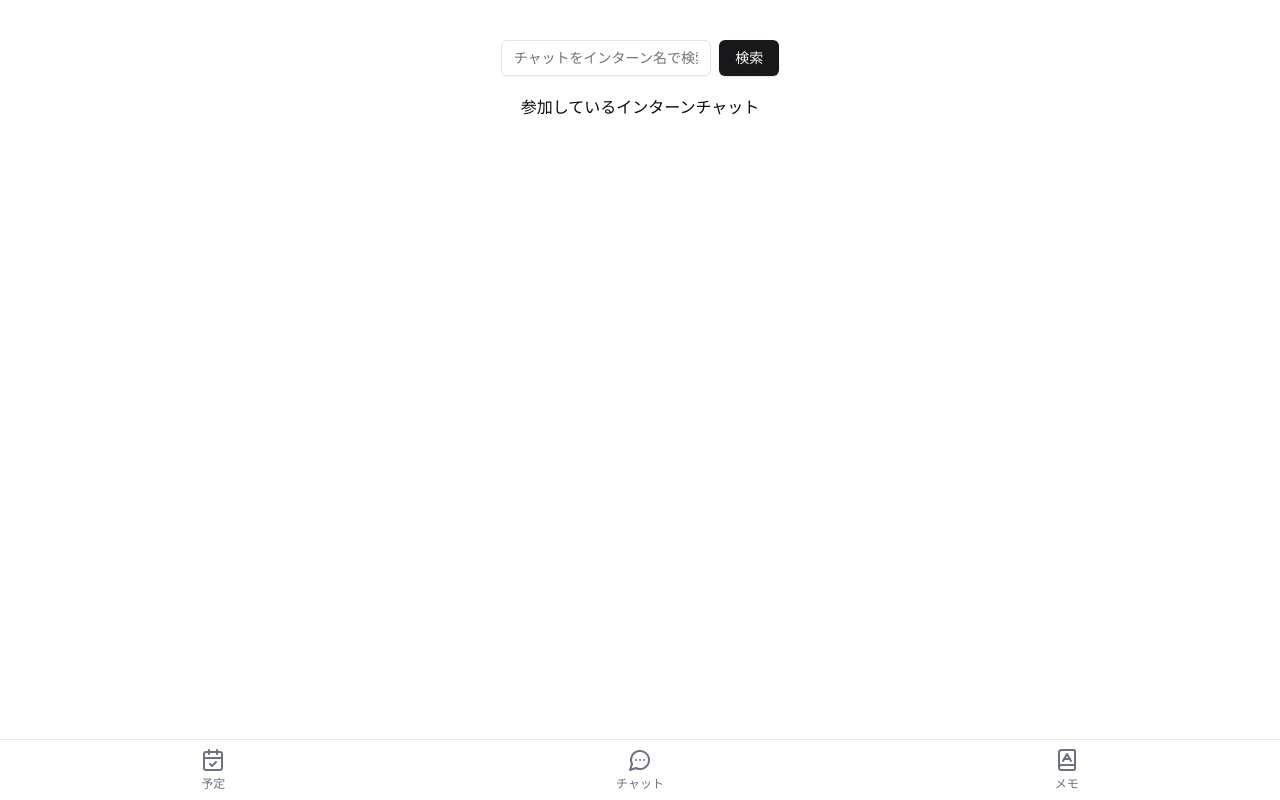
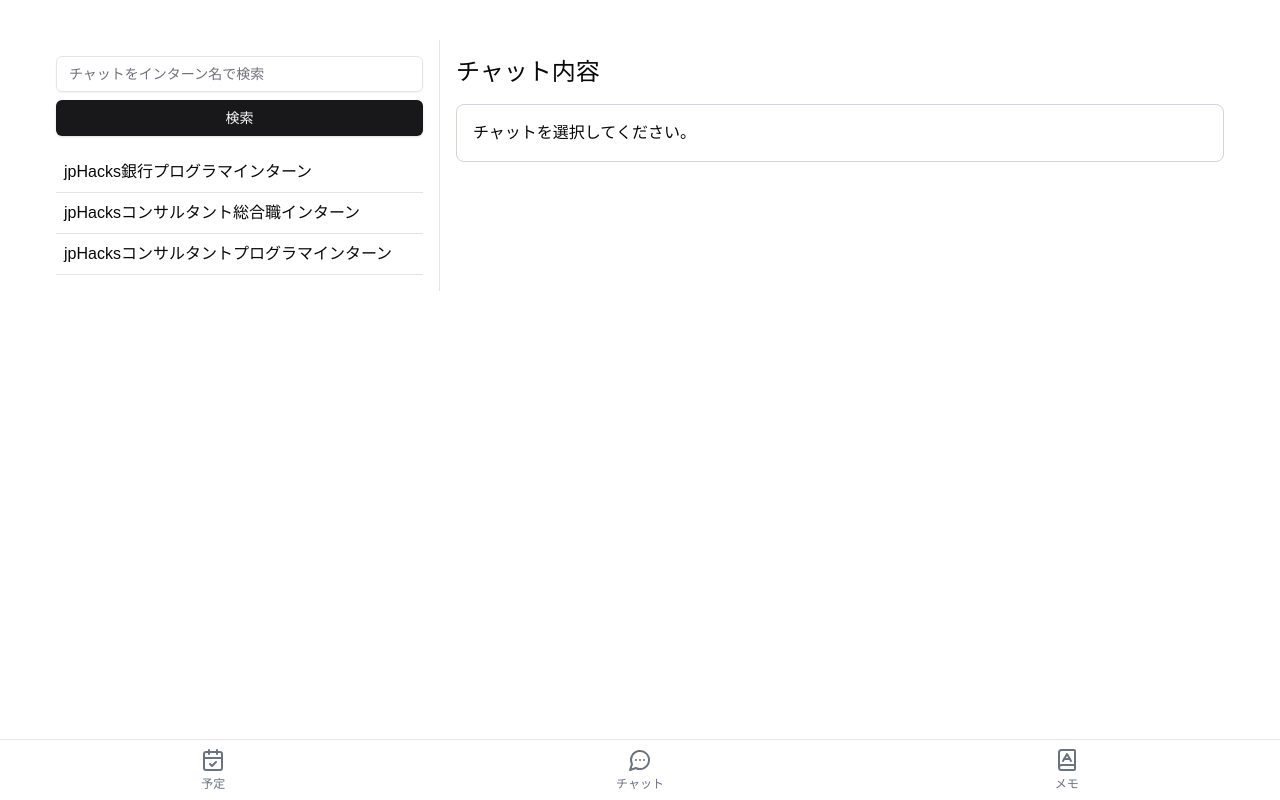
Before and after one commit to jphacks/ng_2403, a Next.js app in the folder app/: page /home/chat in a window 1280 px wide. Built offline with nearby package versions, Linux system fonts and the light colour scheme.

Commit message:
チャット機能の追加

```diff
--- a/app/package.json
+++ b/app/package.json
@@ -23,6 +23,7 @@
     "react": "^18",
     "react-dom": "^18",
     "react-firebase-hooks": "^5.1.1",
+    "react-router-dom": "^6.27.0",
     "tailwind-merge": "^2.5.4",
     "tailwindcss-animate": "^1.0.7",
     "zod": "^3.23.8"
--- a/app/src/app/home/chat/page.tsx
+++ b/app/src/app/home/chat/page.tsx
@@ -3,21 +3,85 @@ import { Input } from "@/components/ui/input";
 import { Button } from "@/components/ui/button";
 import { useState } from "react";
 
+// メッセージの型定義
+type Message = {
+  content: string;
+  user_id: number;
+};
+
+// チャットの型定義
+type Chat = {
+  id: number;
+  name: string;
+  messages: Message[];
+};
+
+// チャットデータ
+const chatData = {
+  chats: [
+    {
+      id: 1,
+      name: "jpHacks銀行プログラマインターン",
+      messages: [
+        { content: "こんにちは〜", user_id: 101 },
+        {
+          content: "こんにちは！私服って、スーツでいいんですかね？",
+          user_id: 102,
+        },
+      ],
+    },
+    {
+      id: 2,
+      name: "jpHacksコンサルタント総合職インターン",
+      messages: [
+        { content: "みなさんどの職種に希望出しますか、、？", user_id: 103 },
+        { content: "わかっていないのでこれから調べる予定です！", user_id: 101 },
+      ],
+    },
+    {
+      id: 3,
+      name: "jpHacksコンサルタントプログラマインターン",
+      messages: [
+        { content: "みなさんどの言語書くんですか〜？", user_id: 103 },
+        { content: "私はPythonです〜", user_id: 101 },
+      ],
+    },
+  ],
+};
+
 export default function Chat() {
-  // 状態変数の定義
-  const [searchTerm, setSearchTerm] = useState<string>(""); // 入力された値を管理
-  const [submitted, setSubmitted] = useState<boolean>(false); // 送信されたかどうかを管理
+  const [searchTerm, setSearchTerm] = useState<string>("");
+  const [submitted, setSubmitted] = useState<boolean>(false);
+  const [searchResults, setSearchResults] = useState(chatData.chats);
+  const [selectedChat, setSelectedChat] = useState<Chat | null>(null); // 選択されたチャットの状態を追加
+  const [newMessage, setNewMessage] = useState<string>(""); // 新しいメッセージの状態を追加
 
   const handleSubmitted = () => {
-    setSubmitted(true); // ボタンが押されたら「送信済み」とする
+    const results = chatData.chats.filter((chat) =>
+      chat.name.toLowerCase().includes(searchTerm.toLowerCase())
+    );
+    setSearchResults(results);
+    setSubmitted(true);
+  };
+
+  const handleChatClick = (chat: Chat) => {
+    setSelectedChat(chat); // 選択されたチャットを設定
+  };
+
+  const handleSendMessage = () => {
+    if (selectedChat && newMessage.trim() !== "") {
+      const updatedChat = { ...selectedChat };
+      updatedChat.messages.push({ content: newMessage, user_id: 104 }); // 仮のユーザーID
+      setSelectedChat(updatedChat);
+      setNewMessage(""); // メッセージ送信後にテキストボックスをクリア
+    }
   };
 
   return (
-    <div className="flex flex-col items-center space-y-4">
-      {!submitted ? (
-        // 入力フィールドとボタンを表示
-        <div>
-          <div className="flex w-full max-w-sm items-center space-x-2">
+    <div className="flex">
+      <div className="flex flex-col w-1/3 p-4 border-r">
+        {/* 検索フォーム */}
+        <div className="flex flex-col space-y-2">
           <Input
             type="text"
             placeholder="チャットをインターン名で検索"
@@ -28,18 +92,63 @@ export default function Chat() {
             検索
           </Button>
         </div>
-          <div>
-            <p className="p-5">参加しているインターンチャット</p>
+        <div className="mt-4">
+          <ul>
+            {searchResults.length > 0 ? (
+              searchResults.map((chat) => (
+                <li
+                  key={chat.id}
+                  className="p-2 border-b cursor-pointer"
+                  onClick={() => handleChatClick(chat)} // チャットをクリックしたときの処理
+                >
+                  {chat.name}
+                </li>
+              ))
+            ) : (
+              <p>該当するチャットがありません。</p>
+            )}
+          </ul>
         </div>
       </div>
+
+      {/* チャット内容を表示するエリア */}
+      <div className="flex-1 p-4">
+        <h2 className="text-2xl">チャット内容</h2>
+        <div className="border border-gray-300 rounded-lg p-4 mt-4">
+          {" "}
+          {/* 枠線とパディングを追加 */}
+          {/* 選択されたチャットの内容を表示 */}
+          {selectedChat ? (
+            <div>
+              <h3 className="text-xl">{selectedChat.name}</h3>
+              <ul className="mt-2">
+                {selectedChat.messages.map((message, index) => (
+                  <li key={index} className="p-2 border-b">
+                    <strong>User {message.user_id}:</strong> {message.content}
+                  </li>
+                ))}
+              </ul>
+            </div>
           ) : (
-        // 送信後に別の表示を行う
-        <div className="text-center">
-          <h1 className="text-2xl">検索結果</h1>
-          <p className="p-10">検索ワード: {searchTerm}</p>
-          <Button onClick={() => setSubmitted(false)}>戻る</Button>
+            <p>チャットを選択してください。</p>
+          )}
+        </div>
+
+        {/* メッセージ送信ボックス */}
+        {selectedChat && (
+          <div className="mt-4">
+            <Input
+              type="text"
+              placeholder="メッセージを入力..."
+              value={newMessage}
+              onChange={(e) => setNewMessage(e.target.value)}
+            />
+            <Button onClick={handleSendMessage} className="mt-2">
+              送信
+            </Button>
           </div>
         )}
       </div>
+    </div>
   );
 }
```
Also changed, not shown: app/src/app/home/chat/chats.json (added, +46 -0 lines), 1 other file (tests, documents, lock files or other folders). Lines whose indentation alone changed are shown as unchanged.
